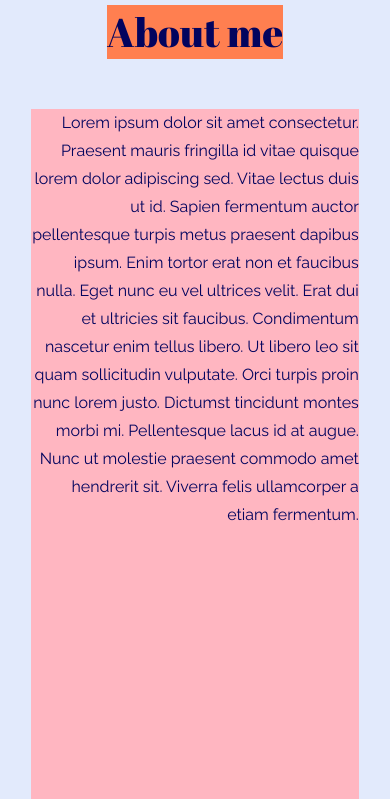
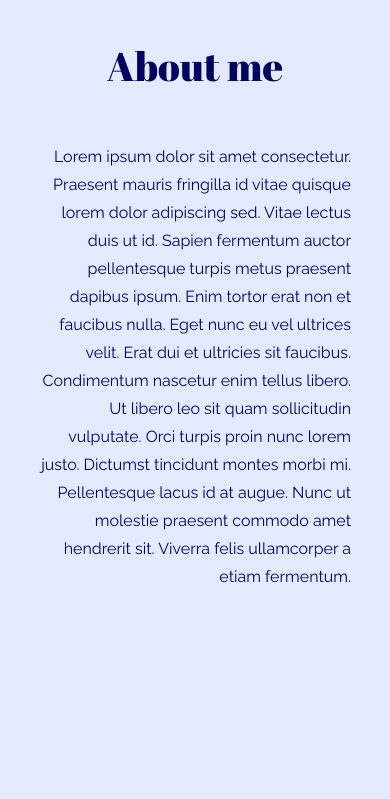
Before and after one commit to aherrera3/portfolio-webDesigner-illustrator, a Flask app: page /about-me in a window 390 px wide. Shown: the part 95-894 px from the top of the page. Run offline with Flask 2, Linux system fonts and the light colour scheme; style sheets or scripts are compiled from the project's sources.

Commit message:
'update'

```diff
--- a/static/styles/about_me.scss
+++ b/static/styles/about_me.scss
@@ -1,5 +1,5 @@
 .left-section {
-  background-color: coral;
+  // background-color: coral;
   display: flex;
   flex: 1;
   position: relative;
@@ -19,7 +19,7 @@
   display: flex;
   flex-direction: column;
   position: relative;
-  background-color: lightpink;
+  // background-color: lightpink;
   height: 100vh;
   top: 50px;
   flex: 3;
--- a/static/styles/contact_me.scss
+++ b/static/styles/contact_me.scss
@@ -6,7 +6,7 @@
 }
 
 .left-section {
-  background-color: coral;
+  // background-color: coral;
   display: flex;
   flex: 1;
   position: relative;
@@ -27,7 +27,7 @@
   // flex-wrap: wrap;
   flex-direction: column;
   position: relative;
-  background-color: lightpink;
+  // background-color: lightpink;
   // height: 100vh;
   top: 3vh;
   flex: 3;
--- a/static/styles/general.scss
+++ b/static/styles/general.scss
@@ -93,7 +93,8 @@
   main,
   .section {
     flex-direction: column;
-    padding: 0px 8vw 0px 8vw;
+    padding: 0px 10vw 0px 10vw;
+    margin-top: 2vh !important;
   }
 
   .font-text-normal {
--- a/static/styles/portfolio.scss
+++ b/static/styles/portfolio.scss
@@ -4,7 +4,7 @@
   gap: 10vh;
   padding: 0px 0px 0px;
   margin-top: 5vh;
-  margin-bottom: 5vh;
+  // margin-bottom: 5vh;
 
   .container-projects {
     display: flex;
@@ -58,6 +58,10 @@
 }
 
 @media screen and (max-width: 600px) {
+  #section-portfolio {
+    margin-top: 0px;
+  }
+
   #section-portfolio .container-projects {
     flex-direction: column;
     gap: 12vw;
```
